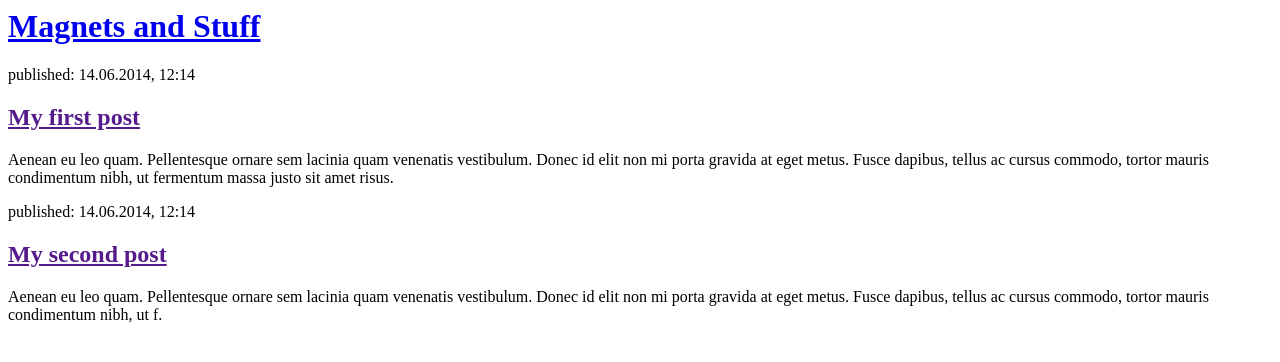
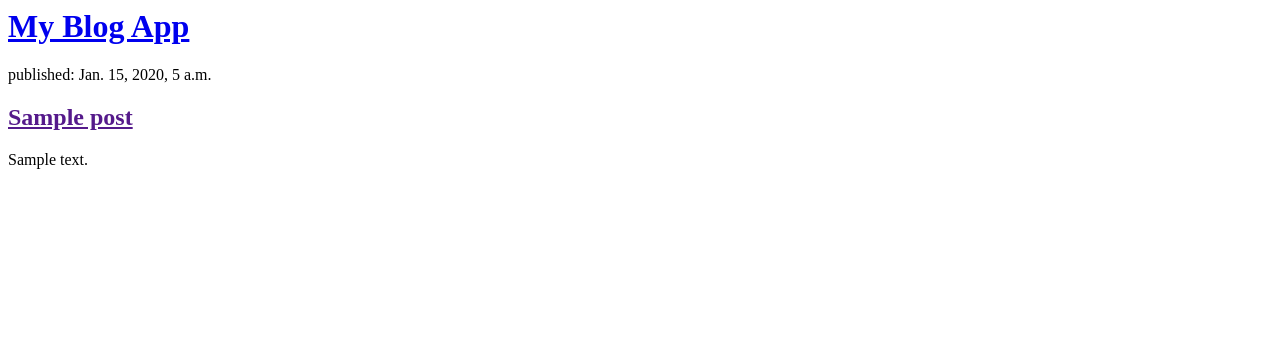
Before and after one commit to FrancisGKing/DjangoBlogApp, a Django app: template blog/templates/blog/post_list.html in a window 1280 px wide. Shown: the top 362 px of the page. Run offline with Django 3.2, Linux system fonts and the light colour scheme; the template is opened without the code that fills it: values that come from a table or form of the project are taken from there, others are empty; tables that the repository leaves empty hold one stand-in row (values such as "Sample post"); parts of the project's set-up code (start-up, migrations or seed data) failed here and were passed over.

Commit message:
modified template to display posts from database

```diff
--- a/blog/templates/blog/post_list.html
+++ b/blog/templates/blog/post_list.html
@@ -3,20 +3,17 @@
         <title>MY Blog</title>
     </head>
     <body>
-        <div>
-            <h1><a href="/">Magnets and Stuff</a></h1>
-        </div>
+    	<div>
+    		<h1><a href="/">My Blog App</a></h1>
+    	</div>
 
-        <div>
-            <p>published: 14.06.2014, 12:14</p>
-            <h2><a href="">My first post</a></h2>
-            <p>Aenean eu leo quam. Pellentesque ornare sem lacinia quam venenatis vestibulum. Donec id elit non mi porta gravida at eget metus. Fusce dapibus, tellus ac cursus commodo, tortor mauris condimentum nibh, ut fermentum massa justo sit amet risus.</p>
-        </div>
+    	{% for post in posts %}
+        	<div>
+        		<p>published: {{ post.published_date }}</p>
+        		<h2><a href="">{{ post.title }}</a></h2>
+        		<p>{{ post.text|linebreaksbr }}</p>
+        	</div>
+        {% endfor %}
 
-        <div>
-            <p>published: 14.06.2014, 12:14</p>
-            <h2><a href="">My second post</a></h2>
-            <p>Aenean eu leo quam. Pellentesque ornare sem lacinia quam venenatis vestibulum. Donec id elit non mi porta gravida at eget metus. Fusce dapibus, tellus ac cursus commodo, tortor mauris condimentum nibh, ut f.</p>
-        </div>
     </body>
 </html>
--- a/blog/views.py
+++ b/blog/views.py
@@ -1,5 +1,8 @@
 from django.shortcuts import render
+from .models import Post
+from django.utils import timezone
 
 # Create your views here.
 def post_list(request):
-	return render(request, 'blog/post_list.html', {})
+	posts = Post.objects.filter(published_date__lte=timezone.now()).order_by('published_date')
+	return render(request, 'blog/post_list.html', {'posts': posts})
```
